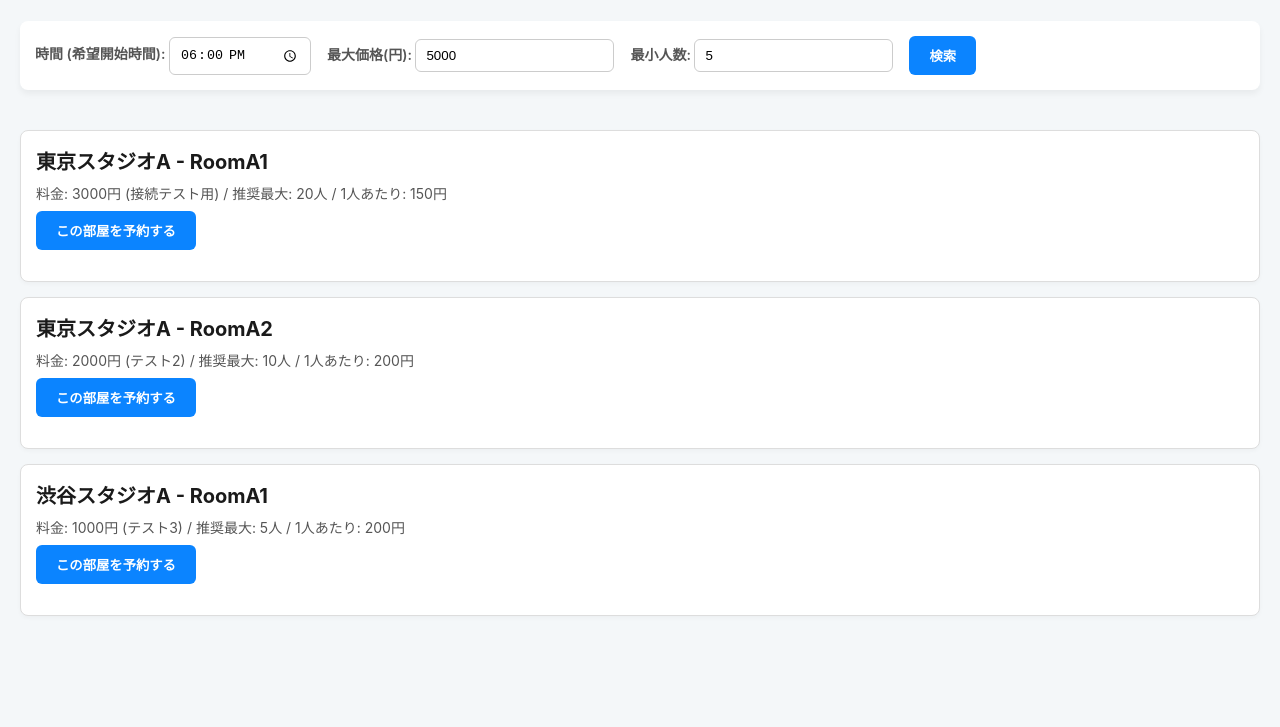
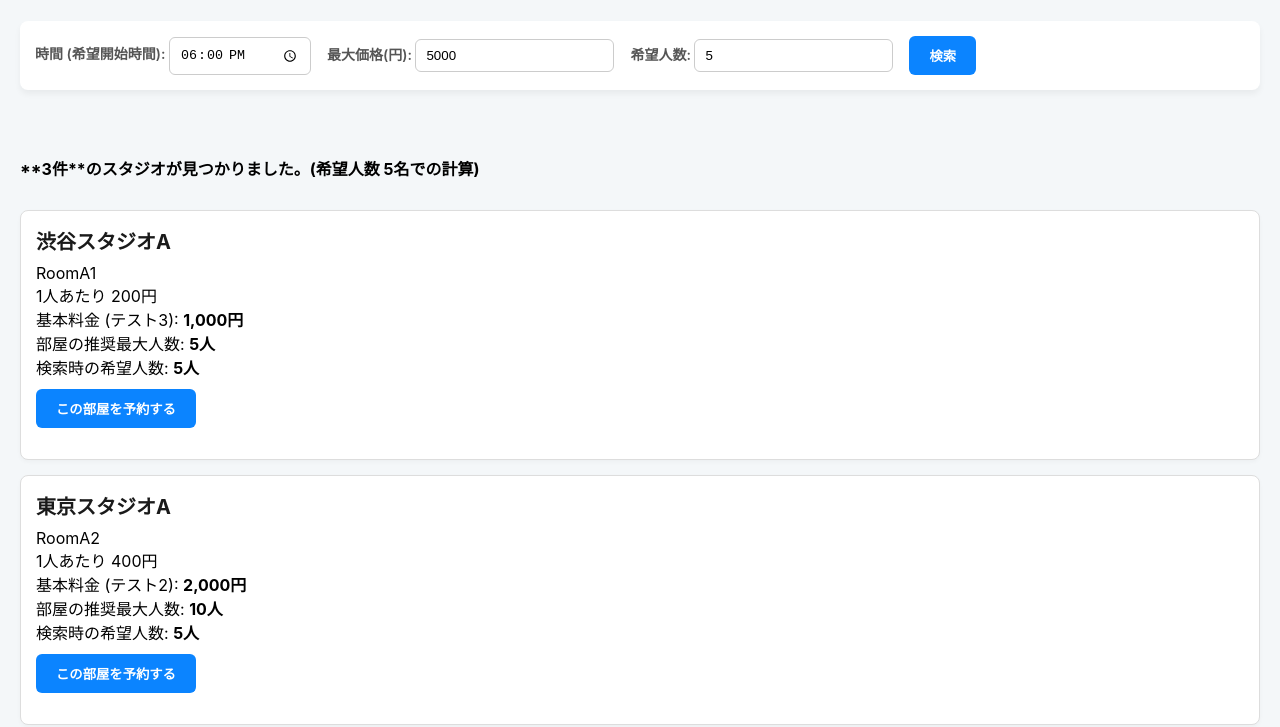
Before and after one commit to baned0803-oss/studio-search-app, a plain HTML site: page index.html in a window 1280 px wide. Shown: the part 73-800 px from the top of the page. Drawn offline with nearby package versions, Linux system fonts and the light colour scheme.

Commit message:
Add files via upload

```diff
--- a/index.html
+++ b/index.html
@@ -122,7 +122,7 @@
             <label>最大価格(円): <input id="priceInput" type="number" min="0" step="100" /></label>
         </div>
         <div>
-            <label>最小人数: <input id="peopleInput" type="number" min="1" step="1" /></label>
+            <label>希望人数: <input id="peopleInput" type="number" min="1" step="1" /></label>
         </div>
         <div>
             <button id="searchBtn">検索</button>
@@ -130,7 +130,7 @@
     </div>
     <div id="result"></div>
 
-    <script src="https://cdn.jsdelivr.net/npm/papaparse@5.3.2/papaparse.min.js"></script>
+<script src="https://cdn.jsdelivr.net/npm/papaparse@5.3.2/papaparse.min.js"></script>
 
     <script>
         // --------- 設定: Airtable 公開ビューの CSV URL をここに入れてください ----------
@@ -138,7 +138,7 @@
         const AIRTABLE_CSV_URL = '';
 
         // localStorageキー
-        const LSKEY = 'studio_search_conditions_v1';
+        const LSKEY = 'studio_search_conditions_v2'; // v2にキーを変更して保存条件をリセット
 
         // ヘルパー: "HH:MM" => minutes
         function toMinutes(hhmm){
@@ -165,12 +165,21 @@
         if(saved.people) peopleInput.value = saved.people;
 
         // レンタリング
-        function renderCards(items){
+        function renderCards(items, requestedPeople){ // 💡 希望人数を受け取る
             result.innerHTML = '';
             if(items.length === 0){
                 result.innerHTML = '<p>該当するスタジオは見つかりませんでした。</p>';
                 return;
             }
+            // 検索概要を表示
+            const summary = document.createElement('p');
+            summary.innerHTML = `**${items.length}件**のスタジオが見つかりました。(希望人数 ${requestedPeople}名での計算)`;
+            summary.style.fontWeight = 'bold';
+            summary.style.marginBottom = '20px';
+            summary.style.padding = '10px 0';
+            result.appendChild(summary);
+
+
             items.forEach(it=>{
                 // データ欠損時の安全チェック
                 if (!it.rate || !it.room) return;
@@ -178,13 +187,33 @@
                 const div = document.createElement('div');
                 div.className = 'card';
 
-                div.innerHTML = '<h3>' + escapeHtml(it.studio_name) + ' - ' + escapeHtml(it.room_name) + '</h3>' +
-                    '<div class="meta">料金: ' + (it.rate.min_price ?? '-') + '円 ('+ escapeHtml(it.rate.rate_name || '') +')' +
-                    ' / 推奨最大: ' + (it.room.recommended_max ?? '-') + '人' +
-                    // cost_per_person はここで存在が保証される
-                    ' / 1人あたり: ' + (it.cost_per_person ? Math.round(it.cost_per_person) + '円' : '-') +
-                    '</div>' +
-                    '<p style="margin-top:8px;"><a href="'+escapeAttr(it.studio_url || '#')+'" target="_blank"><button>この部屋を予約する</button></a></p>';
+                // 1人あたり費用を計算人数で表示
+                const costHtml = it.cost_per_person
+                    ? `<div class="cost-per-person">1人あたり ${Math.round(it.cost_per_person).toLocaleString()}円</div>`
+                    : '<div class="cost-per-person" style="background-color:#f8f9fa; color:#888;">計算対象外</div>';
+
+                div.innerHTML = `
+                    <div>
+                        <h3>${escapeHtml(it.studio_name)}</h3>
+                        <div class="room-name">${escapeHtml(it.room_name)}</div>
+
+                        ${costHtml}
+
+                        <div class="meta-item">
+                            <span>基本料金 (${escapeHtml(it.rate.rate_name || '')}):</span>
+                            <strong>${(it.rate.min_price ?? '-').toLocaleString()}円</strong>
+                        </div>
+                        <div class="meta-item">
+                            <span>部屋の推奨最大人数:</span>
+                            <strong>${(it.room.recommended_max ?? '-')}人</strong>
+                        </div>
+                        <div class="meta-item">
+                            <span>検索時の希望人数:</span>
+                            <strong>${requestedPeople}人</strong>
+                        </div>
+                    </div>
+                    <p style="margin-top:10px;"><a href="${escapeAttr(it.studio_url || '#')}" target="_blank"><button>この部屋を予約する</button></a></p>
+                `;
                 result.appendChild(div);
             });
         }
@@ -194,10 +223,19 @@
             function search(){
                 const st = timeInput.value;
                 const maxPrice = priceInput.value ? Number(priceInput.value) : Infinity;
-                const minPeople = peopleInput.value ? Number(peopleInput.value) : 0;
+                const requestedPeople = peopleInput.value ? Number(peopleInput.value) : 0; // 💡 希望人数として取得
+
+                // 検索条件を保存
                 localStorage.setItem(LSKEY, JSON.stringify({time:st, price: priceInput.value, people: peopleInput.value}));
+
                 const tmin = toMinutes(st);
                 const results = [];
+
+                // 希望人数が0または無効な場合は検索しない
+                if(requestedPeople <= 0) {
+                    renderCards([], requestedPeople);
+                    return;
+                }
 
                 studios.forEach(studio=>{
                     (studio.rooms || []).forEach(room=>{
@@ -209,11 +247,13 @@
                             if(tmin === null) return;
                             if(!(s <= tmin && tmin < e)) return;
                             if(rate.min_price != null && rate.min_price > maxPrice) return;
-                            if(room.recommended_max != null && room.recommended_max < minPeople) return;
 
-                            // 🚨 Cost Per Person の計算をここで行い、ゼロ除算を確実に防ぐ
-                            const isCalculable = rate.min_price != null && room.recommended_max != null && room.recommended_max > 0;
-                            const cost_per_person = isCalculable ? rate.min_price / room.recommended_max : null;
+                            // フィルタリング: 推奨最大人数が、希望人数以上であること
+                            if(room.recommended_max != null && room.recommended_max < requestedPeople) return;
+
+                            // 💡 Cost Per Person の計算 (希望人数で割る)
+                            const isCalculable = rate.min_price != null && requestedPeople > 0;
+                            const cost_per_person = isCalculable ? rate.min_price / requestedPeople : null;
 
                             results.push({
                                 studio_name: studio.studio_name,
@@ -221,7 +261,7 @@
                                 room_name: room.room_name,
                                 room: room,
                                 rate: rate,
-                                cost_per_person: cost_per_person // ここで値が確定する
+                                cost_per_person: cost_per_person
                             });
                         });
                     });
@@ -229,7 +269,7 @@
 
                 // コスト per person でソート（nullは最後に回る）
                 results.sort((a,b)=>(a.cost_per_person ?? Infinity) - (b.cost_per_person ?? Infinity));
-                renderCards(results);
+                renderCards(results, requestedPeople); // 💡 希望人数を渡す
             }
 
             searchBtn.addEventListener('click', search);
@@ -243,51 +283,24 @@
 
         // ヘルパー：価格から「円」と日付を削除し、クリーンなデータを返す関数
         function cleanRateData(r) {
-            // min_priceから「円」と数字以外の文字を削除して数値化
             let price = (r.min_price || '').toString().replace(/[^\d.]/g, '');
             price = price ? Number(price) : null;
 
-            // start_time / end_time から時刻部分（HH:MM）だけを抽出 (例: "2025/11/4 10:00" -> "10:00")
             const startTimeMatch = (r.start_time || '').match(/(\d{2}:\d{2})$/);
             const endTimeMatch = (r.end_time || '').match(/(\d{2}:\d{2})$/);
 
             return {
                 rate_name: (r.rate_name||'').trim(),
-                // 修正後の時刻を適用
                 start_time: startTimeMatch ? startTimeMatch[1] : (r.start_time||'').trim(),
                 end_time: endTimeMatch ? endTimeMatch[1] : (r.end_time||'').trim(),
-                // 修正後の価格を適用
                 min_price: price
             };
         }
 
-        // CSVを取得して解析 (今回は実行されない)
-        async function fetchCsvToStudios(url){
-             const res = await fetch(url);
-             if(!res.ok) throw new Error('CSV fetch failed: '+res.status);
-             const text = await res.text();
-             const parsed = Papa.parse(text, { header: true, skipEmptyLines: true });
-             const rows = parsed.data;
-             // CSVの場合もcleanRateDataを使用してデータ処理を統一
-             return processFetchedData(rows);
-        }
-
-        // data.json から読み込むフォールバック (✨ 今回はこれが実行される)
-        async function fetchLocalJson(){
-            const res = await fetch('data.json');
-            // JSONファイルが見つからない場合はエラーを出す
-            if(!res.ok) throw new Error('data.json fetch failed: '+res.status + ' - JSONファイルが見つからないか、パスが間違っています。');
-            const data = await res.json();
-
-            // JSONの配列をCSVと同じ処理で構造化する
-            return processFetchedData(data);
-        }
-
-        // データ処理ロジック (CSV/JSON共通)
+        // CSV/JSON共通のデータ処理ロジック
         function processFetchedData(rows) {
             const studiosMap = {};
             rows.forEach(r=>{
-                 // studio_id, room_id, recommended_max, official_url はJSONデータに依存
                  const sid = (r.studio_id || r.studio_name || '').toString().trim();
                  if(!sid) return;
 
@@ -313,7 +326,6 @@
                      };
                  }
 
-                 // ヘルパー関数でデータをクリーンアップ
                  const rate = cleanRateData(r);
 
                  if(rate.rate_name && rate.start_time && rate.min_price !== null) {
@@ -324,6 +336,15 @@
             return Object.values(studiosMap).map(s=>({ id: s.id, studio_name: s.studio_name, official_url: s.official_url, rooms: Object.values(s.rooms) }));
         }
 
+        // CSV/JSONデータ取得関数（変更なし）
+        async function fetchCsvToStudios(url){ /* ... */ }
+        async function fetchLocalJson(){
+            const res = await fetch('data.json');
+            if(!res.ok) throw new Error('data.json fetch failed: '+res.status + ' - JSONファイルが見つからないか、パスが間違っています。');
+            const data = await res.json();
+            return processFetchedData(data);
+        }
+
 
         // ==========================================================
         // メイン処理：非同期の初期化関数にラップし、実行する
@@ -331,6 +352,7 @@
         async function initializeApp(){
             try{
                 let studios;
+
                 // 初期値設定
                 if (!timeInput.value) { timeInput.value = '18:00'; }
                 if (!priceInput.value) { priceInput.value = '5000'; }
@@ -345,11 +367,9 @@
                     studios = await fetchLocalJson();
                 }
 
-                // 💡 デバッグ用：データをコンソールに表示する (コメントアウトを解除)
                 console.log('--- 読み込まれた最終データ ---');
                 console.log(studios);
 
-                // 初期化完了後に検索をバインド
                 runSearch(studios);
 
             }catch(err){
@@ -358,7 +378,6 @@
             }
         }
 
-        // ページが完全にロードされたら非同期の初期化関数を実行
         document.addEventListener('DOMContentLoaded', initializeApp);
     </script>
 </body>
```
